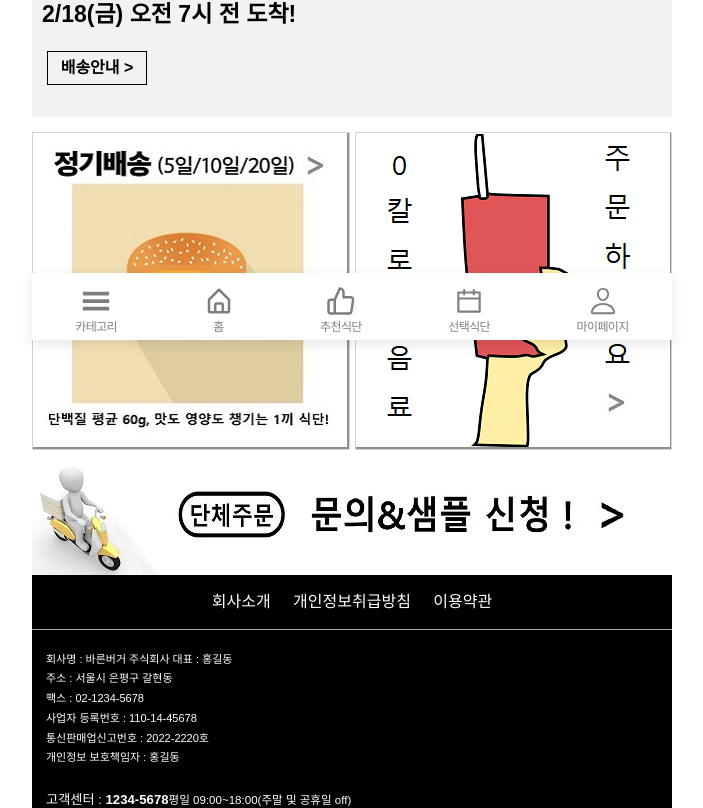
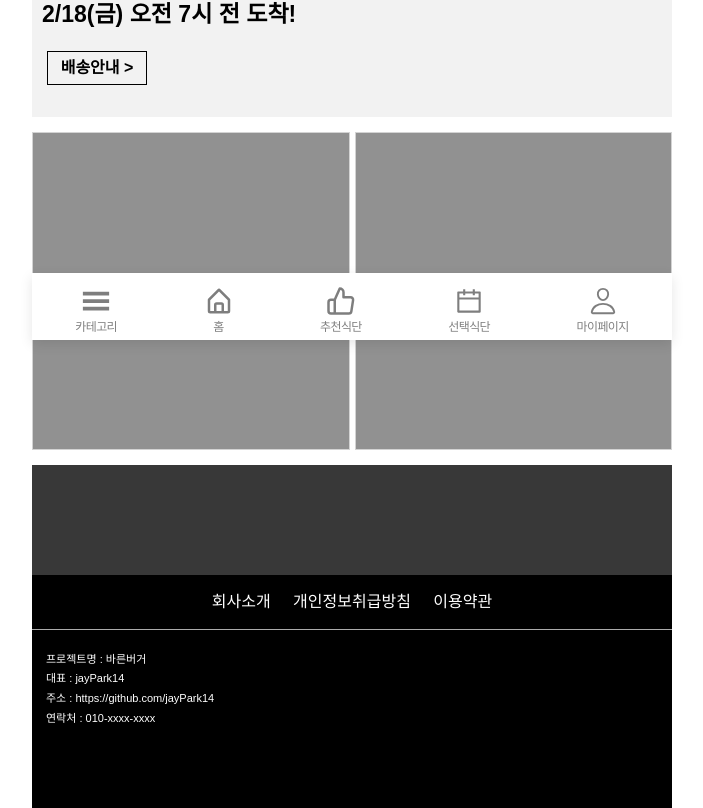
Before and after one commit to jayPark14/burger_miniProject, a React (Create React App) app: page / in a window 1280 px wide. Shown: the part 460-1268 px from the top of the page, without its empty margins (288-991 px from the left). Built offline with nearby package versions, Linux system fonts and the light colour scheme.

Commit message:
코드 리팩토링 연습

```diff
--- a/src/burger/Home.css
+++ b/src/burger/Home.css
@@ -75,13 +75,9 @@
     font-size:21px;
 }
 
-
 .remaining_time_box > a > b{
     font-size:23px;
 }
-
-
-
 
 .item_left{
     float:left;
@@ -106,7 +102,7 @@
     margin-top:15px;
     width:640px;
     height: 110px;
-    /*background-color: #383838;*/
+    background-color: #383838;
     /*background-color: white;*/
 }
 
--- a/src/burger/Home.js
+++ b/src/burger/Home.js
@@ -28,10 +28,10 @@ function Slide() {
                 autoplay={{delay: 4000}}
             >
                 {/*<SwiperSlide></SwiperSlide>*/}
-                <SwiperSlide><a herf="#"><img src={main_d}/></a></SwiperSlide>
-                <SwiperSlide><a herf="#"><img src={main_a}/></a></SwiperSlide>
-                <SwiperSlide><a herf="#"><img src={main_b}/></a></SwiperSlide>
-                <SwiperSlide><a herf="#"><img src={main_c}/></a></SwiperSlide>
+                {/*<SwiperSlide><a herf="#"><img src={main_d}/></a></SwiperSlide>*/}
+                {/*<SwiperSlide><a herf="#"><img src={main_a}/></a></SwiperSlide>*/}
+                {/*<SwiperSlide><a herf="#"><img src={main_b}/></a></SwiperSlide>*/}
+                {/*<SwiperSlide><a herf="#"><img src={main_c}/></a></SwiperSlide>*/}
             </Swiper>
         </div>
     );
@@ -44,15 +44,21 @@ function Knee() {
             <section id="lf">
                 <div className="item_left">
                     <a herf="#"></a>
-                    <a herf="#"><img src={home_left}/></a>
+                    <a herf="#">
+                        {/*<img src={home_left}/>*/}
+                    </a>
                 </div>
                 <div className="item_right">
                     <a herf="#"></a>
-                    <a herf="#"><img src={home_right}/></a>
+                    <a herf="#">
+                        {/*<img src={home_right}/>*/}
+                    </a>
                 </div>
             </section>
             <div className="item_bottom">
-                <a herf="#"><img src={home_bottom}/></a>
+                <a herf="#">
+                    {/*<img src={home_bottom}/>*/}
+                </a>
             </div>
         </>
     )
@@ -72,13 +78,13 @@ function Footer() {
             </div>
             <div className="footer">
                 <div className="ft_in">
-                    <span>회사명 : 바른버거 주식회사 </span>
-                    <span> 대표 : 홍길동</span><br/>
-                    <span>주소 : 서울시 은평구 갈현동</span><br/>
-                    <span>팩스 : 02-1234-5678</span><br/>
-                    <span>사업자 등록번호 : 110-14-45678</span><br/>
-                    <span>통신판매업신고번호 : 2022-2220호</span><br/>
-                    <span>개인정보 보호책임자 : 홍길동</span><br/><br/>
+                    <span>프로젝트명 : 바른버거</span><br/>
+                    <span>대표 : jayPark14</span><br/>
+                    <span>주소 : https://github.com/jayPark14</span><br/>
+                    <span>연락처 : 010-xxxx-xxxx</span><br/>
+                    <span></span><br/>
+                    <span></span><br/>
+                    <span></span><br/><br/>
                     <div>
                         <big>
                             <span>고객센터 : <a href="tel:1234-5678"> <b>1234-5678</b></a></span>
@@ -103,8 +109,6 @@ export default class Home extends Component {
         this.state = {hours: 0, minutes: 0, seconds: 0};
         this.timer = null;
         this.deadline = null;
-        // this.deliDay = null;
-        // this.userSession = null;
     }
 
     count() {
--- a/src/burger/NoPage.js
+++ b/src/burger/NoPage.js
@@ -10,9 +10,11 @@ function NoPage() {
             <b>리액트 연습페이지</b>
             <Header title="REACT" onCm={function () {
                 alert("Hello, React!")
-            }}></Header>
-            <Nav topics={topicList}></Nav>
-            <Article title="Welcome" body="Hello, 웹"></Article>
+            }}/>
+            <Nav topics={topicList} onChangeMode={id => {
+                alert(id + "번 아이디")
+            }}/>
+            <Article title="Welcome" body="Hello, 웹"/>
         </>
     )
 }
@@ -32,12 +34,12 @@ function Header(props) {
 
 function Nav(propOk) {
     const list = []
-    console.log(propOk)
-    console.log(propOk.topics)
-    console.log(propOk.topics.length)
     for (let i = 0; i < propOk.topics.length; i++) {
         let t = propOk.topics[i];
-        list.push(<li key={t.id}><a href={'/read/' + t.id}>{t.title}</a></li>)
+        list.push(<li key={t.id}><a id={t.id} href={'/read/' + t.id} onClick={event => {
+            event.preventDefault();
+            propOk.onChangeMode(event.target.id); //이벤트를 유발시킨 태그를 target으로 id를 가져온다
+        }}>{t.title}</a></li>)
     }
     return <nav>
         <ol>
```
